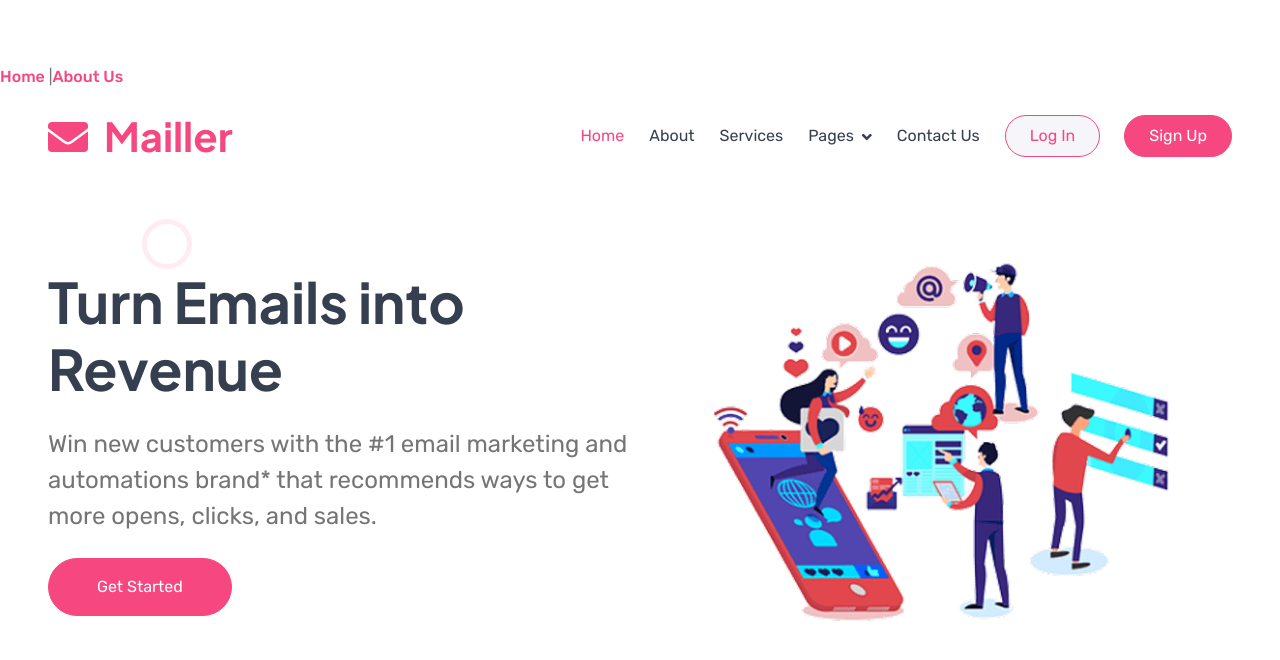
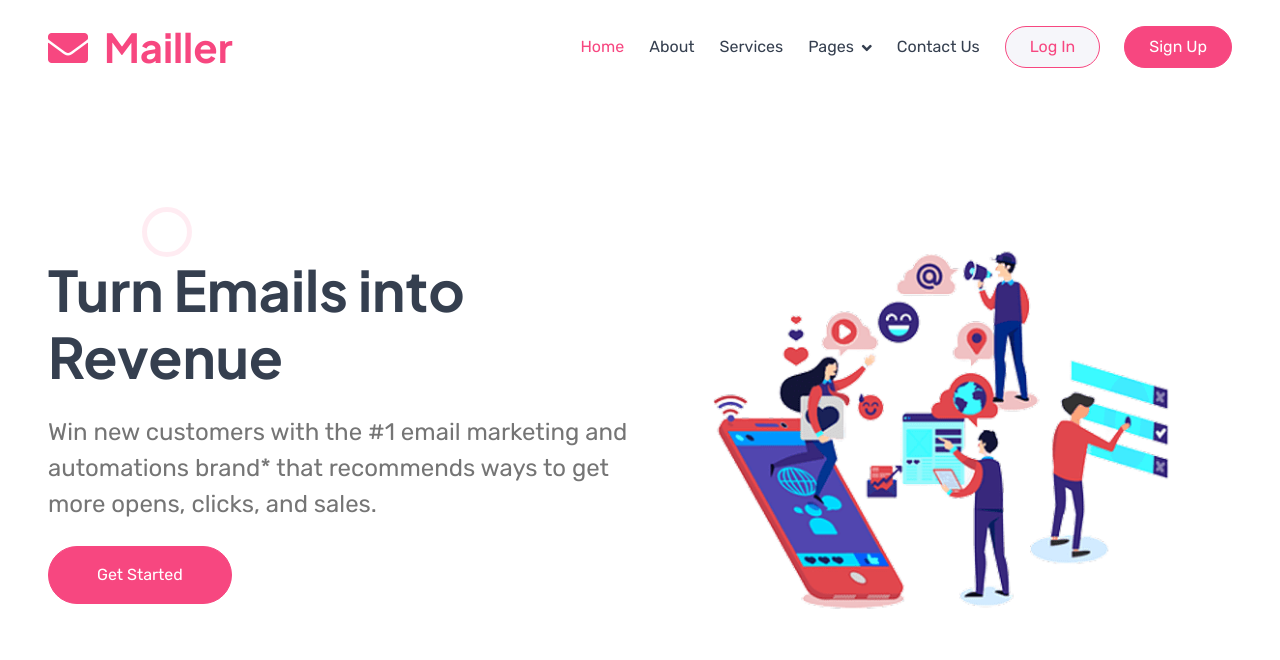
Before and after one commit to wbamit/reactproject1, a React (Vite) app: page / in a window 1280 px wide. Shown: the top 660 px of the page. Built offline with nearby package versions, Linux system fonts and the light colour scheme.

Commit message:
homepagedesign part 1

```diff
--- a/src/App.jsx
+++ b/src/App.jsx
@@ -6,18 +6,14 @@ import './assets/bootstrap.min.css'
 import './assets/style.css'
 import { BrowserRouter as Router, Routes, Route, Link } from 'react-router-dom';
 
-
+import Navbar from './components/Navbar'
 import Home from './pages/Home';
 import About from './pages/About';
 
 function App() {
   return (
     <Router>
-      <nav>
-        <Link to="/">Home</Link> |
-        <Link to="/about">About Us</Link>
-      </nav>
-
+      <Navbar/>
       <Routes>
         <Route path="/" element={<Home />} />
         <Route path="/about" element={<About />} />
--- /dev/null
+++ b/src/components/Navbar.jsx
@@ -0,0 +1,41 @@
+import { Link } from 'react-router-dom'
+
+function Navbar() {
+  return (
+    <>
+
+    <div className="container-fluid">
+        <nav className="navbar navbar-expand-lg fixed-top navbar-light px-4 px-lg-5 py-3 py-lg-0">
+            <a href="index.html" className="navbar-brand p-0">
+                <h1 className="display-6 text-primary m-0"><i className="fas fa-envelope me-3"></i>Mailler</h1>
+            </a>
+            <button className="navbar-toggler" type="button" data-bs-toggle="collapse" data-bs-target="#navbarCollapse">
+                <span className="fa fa-bars"></span>
+            </button>
+            <div className="collapse navbar-collapse" id="navbarCollapse">
+                <div className="navbar-nav ms-auto py-0">
+                    <Link to="/" className="nav-item nav-link active">Home</Link>
+                    <Link to="/about" className="nav-item nav-link">About</Link>
+                    <a href="service.html" className="nav-item nav-link">Services</a>
+                    <div className="nav-item dropdown">
+                        <a href="#" className="nav-link dropdown-toggle" data-bs-toggle="dropdown">Pages</a>
+                        <div className="dropdown-menu m-0">
+                            <a href="feature.html" className="dropdown-item">Features</a>
+                            <a href="pricing.html" className="dropdown-item">Pricing</a>
+                            <a href="blog.html" className="dropdown-item">Blog</a>
+                            <a href="testimonial.html" className="dropdown-item">Testimonial</a>
+                            <a href="404.html" className="dropdown-item">404 Page</a>
+                        </div>
+                    </div>
+                    <a href="contact.html" className="nav-item nav-link">Contact Us</a>
+                </div>
+                <a href="#" className="btn btn-light border border-primary rounded-pill text-primary py-2 px-4 me-4">Log In</a>
+                <a href="#" className="btn btn-primary rounded-pill text-white py-2 px-4">Sign Up</a>
+            </div>
+        </nav>
+    </div>
+    </>
+  )
+}
+
+export default Navbar
--- a/src/pages/home.jsx
+++ b/src/pages/home.jsx
@@ -1,67 +1,26 @@
 import { useState } from 'react'
 function Home() {
   return (
-    <body>
-        {/*<div id="spinner" class="show bg-white position-fixed translate-middle w-100 vh-100 top-50 start-50 d-flex align-items-center justify-content-center">
-            <div class="spinner-border text-primary" role="status">
-                <span class="sr-only">Loading...</span>
+    <>
+    <div className="container-fluid header position-relative overflow-hidden p-0">
+        <div className="hero-header overflow-hidden px-5">
+            <div className="rotate-img">
+                <img src="src/img/sty-1.png" className="img-fluid w-100" alt=""/>
+                <div className="rotate-sty-2"></div>
             </div>
-        </div>*/}
-
-
-
-         <div class="container-fluid header position-relative overflow-hidden p-0">
-            <nav class="navbar navbar-expand-lg fixed-top navbar-light px-4 px-lg-5 py-3 py-lg-0">
-                <a href="index.html" class="navbar-brand p-0">
-                    <h1 class="display-6 text-primary m-0"><i class="fas fa-envelope me-3"></i>Mailler</h1>
-                </a>
-                <button class="navbar-toggler" type="button" data-bs-toggle="collapse" data-bs-target="#navbarCollapse">
-                    <span class="fa fa-bars"></span>
-                </button>
-                <div class="collapse navbar-collapse" id="navbarCollapse">
-                    <div class="navbar-nav ms-auto py-0">
-                        <a href="index.html" class="nav-item nav-link active">Home</a>
-                        <a href="about.html" class="nav-item nav-link">About</a>
-                        <a href="service.html" class="nav-item nav-link">Services</a>
-                        <div class="nav-item dropdown">
-                            <a href="#" class="nav-link dropdown-toggle" data-bs-toggle="dropdown">Pages</a>
-                            <div class="dropdown-menu m-0">
-                                <a href="feature.html" class="dropdown-item">Features</a>
-                                <a href="pricing.html" class="dropdown-item">Pricing</a>
-                                <a href="blog.html" class="dropdown-item">Blog</a>
-                                <a href="testimonial.html" class="dropdown-item">Testimonial</a>
-                                <a href="404.html" class="dropdown-item">404 Page</a>
-                            </div>
-                        </div>
-                        <a href="contact.html" class="nav-item nav-link">Contact Us</a>
-                    </div>
-                    <a href="#" class="btn btn-light border border-primary rounded-pill text-primary py-2 px-4 me-4">Log In</a>
-                    <a href="#" class="btn btn-primary rounded-pill text-white py-2 px-4">Sign Up</a>
+            <div className="row gy-5 align-items-center">
+                <div className="col-lg-6 wow fadeInLeft" data-wow-delay="0.1s">
+                    <h1 className="display-4 text-dark mb-4 wow fadeInUp" data-wow-delay="0.3s">Turn Emails into Revenue</h1>
+                    <p className="fs-4 mb-4 wow fadeInUp" data-wow-delay="0.5s">Win new customers with the #1 email marketing and automations brand* that recommends ways to get more opens, clicks, and sales.</p>
+                    <a href="#" className="btn btn-primary rounded-pill py-3 px-5 wow fadeInUp" data-wow-delay="0.7s">Get Started</a>
                 </div>
-            </nav>
-
-
-            <div class="hero-header overflow-hidden px-5">
-                <div class="rotate-img">
-                    <img src="src/img/sty-1.png" class="img-fluid w-100" alt=""/>
-                    <div class="rotate-sty-2"></div>
-                </div>
-                <div class="row gy-5 align-items-center">
-                    <div class="col-lg-6 wow fadeInLeft" data-wow-delay="0.1s">
-                        <h1 class="display-4 text-dark mb-4 wow fadeInUp" data-wow-delay="0.3s">Turn Emails into Revenue</h1>
-                        <p class="fs-4 mb-4 wow fadeInUp" data-wow-delay="0.5s">Win new customers with the #1 email marketing and automations brand* that recommends ways to get more opens, clicks, and sales.</p>
-                        <a href="#" class="btn btn-primary rounded-pill py-3 px-5 wow fadeInUp" data-wow-delay="0.7s">Get Started</a>
-                    </div>
-                    <div class="col-lg-6 wow fadeInRight" data-wow-delay="0.2s">
-                        <img src="src/img/hero-img-1.png" class="img-fluid w-100 h-100" alt=""/>
-                    </div>
+                <div className="col-lg-6 wow fadeInRight" data-wow-delay="0.2s">
+                    <img src="src/img/hero-img-1.png" className="img-fluid w-100 h-100" alt=""/>
                 </div>
             </div>
         </div>
-
-
-      </body>
-
+    </div>
+    </>
   );
 }
 
```
